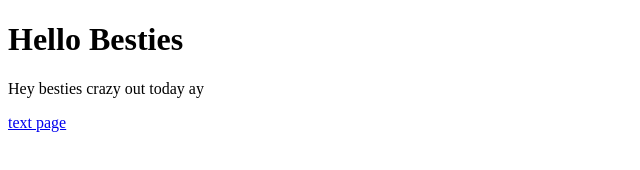
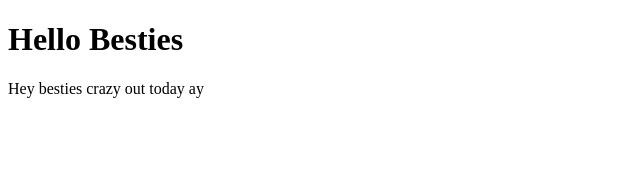
Before and after one commit to MadisonBread/LCC, a plain HTML site: page index.html in a window 1280 px wide. Shown: the full height of the page, 0-640 px from the left. Drawn offline with Linux system fonts and the light colour scheme.

Commit message:
Update index.html

```diff
--- a/index.html
+++ b/index.html
@@ -9,6 +9,5 @@
 <body>
   <h1> Hello Besties</h1>
 <p>Hey besties crazy out today ay</p>
-<p><a href="text.html">text page</a></p>
 </body>
 </html>
```
